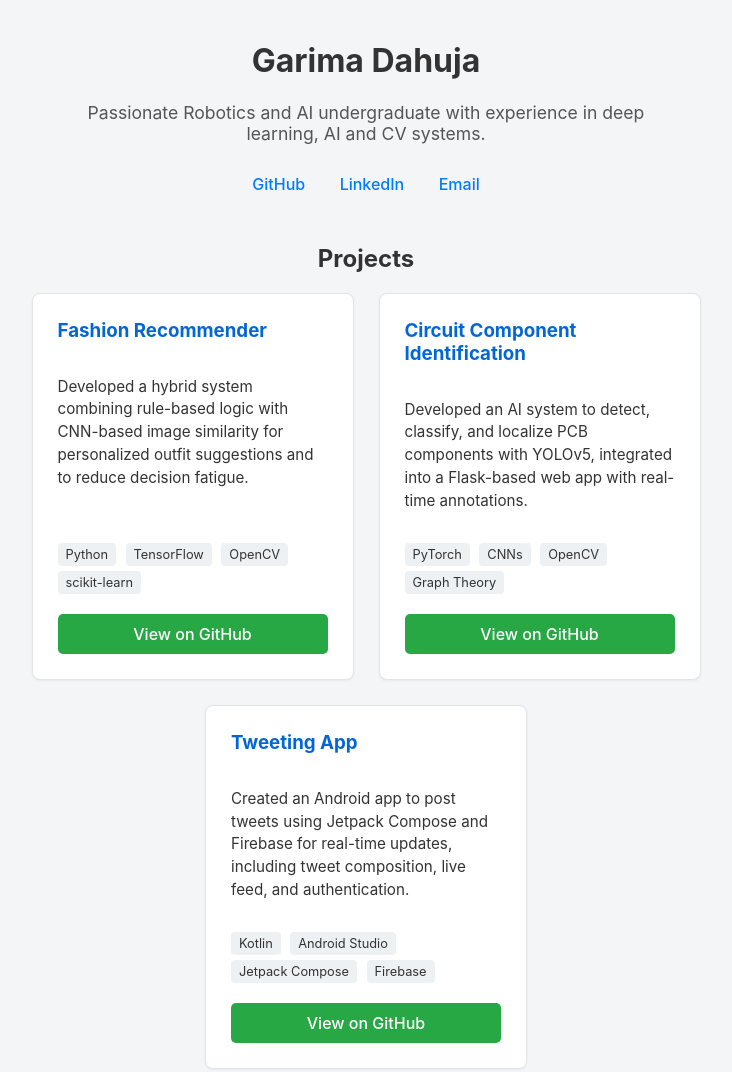
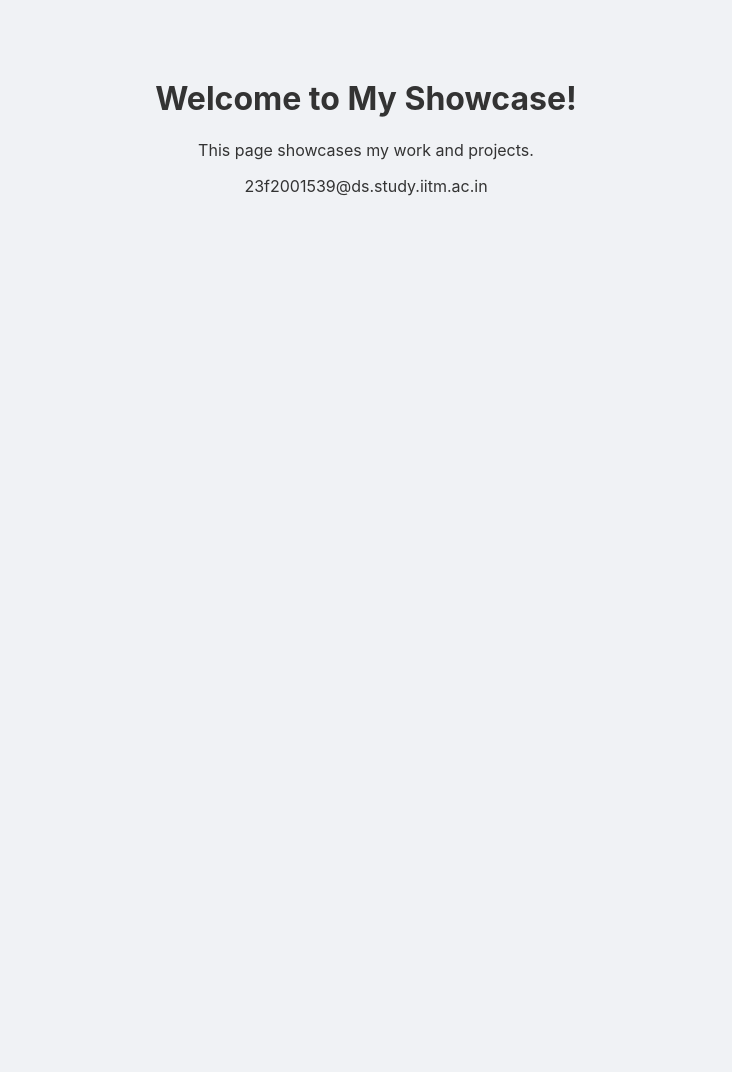
Before and after one commit to Ishan-412/my-portfolio, a plain HTML site: page index.html in a window 1280 px wide. Shown: the top 1072 px of the page, without its empty margins (274-1006 px from the left). After the commit the page ends 800 px from the top, so only its background shows below. Drawn offline with Linux system fonts and the light colour scheme.

Commit message:
revert: return to simple portfolio version

```diff
--- a/index.html
+++ b/index.html
@@ -3,65 +3,13 @@
 <head>
     <meta charset="UTF-8">
     <meta name="viewport" content="width=device-width, initial-scale=1.0">
-    <title>Garima Dahuja's Portfolio</title>
+    <title>My Work Showcase</title>
     <link rel="stylesheet" href="style.css">
 </head>
 <body>
-
-    <div class="container">
-        <h1>Garima Dahuja</h1>
-        <p class="intro-text">Passionate Robotics and AI undergraduate with experience in deep learning, AI and CV systems.</p>
-        <div class="contact-links">
-            <a href="https://github.com/GarimaDahuja" target="_blank">GitHub</a>
-            <a href="https://linkedin.com/in/garima-dahuja" target="_blank">LinkedIn</a>
-            <a href="mailto:garimadahuja@gmail.com">Email</a>
-        </div>
-
-        <div class="projects-section">
-            <h2>Projects</h2>
-            <div class="projects-container">
-
-                <div class="project-card">
-                    <h3>Fashion Recommender</h3>
-                    <p>Developed a hybrid system combining rule-based logic with CNN-based image similarity for personalized outfit suggestions and to reduce decision fatigue.</p>
-                    <div class="tags-container">
-                        <span class="tag">Python</span>
-                        <span class="tag">TensorFlow</span>
-                        <span class="tag">OpenCV</span>
-                        <span class="tag">scikit-learn</span>
-                    </div>
-                    <a href="https://github.com/GarimaDahuja" target="_blank" class="project-link">View on GitHub</a>
-                </div>
-
-                <div class="project-card">
-                    <h3>Circuit Component Identification</h3>
-                    <p>Developed an AI system to detect, classify, and localize PCB components with YOLOv5, integrated into a Flask-based web app with real-time annotations.</p>
-                    <div class="tags-container">
-                        <span class="tag">PyTorch</span>
-                        <span class="tag">CNNs</span>
-                        <span class="tag">OpenCV</span>
-                        <span class="tag">Graph Theory</span>
-                    </div>
-                    <a href="https://github.com/GarimaDahuja" target="_blank" class="project-link">View on GitHub</a>
-                </div>
-
-                <div class="project-card">
-                    <h3>Tweeting App</h3>
-                    <p>Created an Android app to post tweets using Jetpack Compose and Firebase for real-time updates, including tweet composition, live feed, and authentication.</p>
-                    <div class="tags-container">
-                        <span class="tag">Kotlin</span>
-                        <span class="tag">Android Studio</span>
-                        <span class="tag">Jetpack Compose</span>
-                        <span class="tag">Firebase</span>
-                    </div>
-                    <a href="https://github.com/GarimaDahuja" target="_blank" class="project-link">View on GitHub</a>
-                </div>
-            </div>
-        </div>
-
-        <p class="footer-email">23f2001539@ds.study.iitm.ac.in</p>
-
-    </div>
-
+    <h1>Welcome to My Showcase!</h1>
+    <p>This page showcases my work and projects.</p>
+    <p>
+        23f2001539@ds.study.iitm.ac.in</p>
 </body>
 </html>
--- a/style.css
+++ b/style.css
@@ -1,111 +1,7 @@
 body {
     font-family: -apple-system, BlinkMacSystemFont, sans-serif;
-    background-color: #f4f5f7;
+    background-color: #f0f2f5;
+    text-align: center;
+    padding: 50px;
     color: #333;
-    margin: 0;
-    padding: 20px;
 }
-
-.container {
-    max-width: 960px;
-    margin: 0 auto;
-    text-align: center;
-}
-
-.intro-text {
-    font-size: 1.1em;
-    color: #555;
-    max-width: 600px;
-    margin: 10px auto 30px; /* Adds space below the intro text */
-}
-
-/* --- New Contact Links Styles --- */
-.contact-links {
-    margin-bottom: 40px;
-}
-
-.contact-links a {
-    text-decoration: none;
-    color: #007bff;
-    margin: 0 15px;
-    font-weight: 500;
-}
-
-.contact-links a:hover {
-    text-decoration: underline;
-}
-
-/* --- Project Styles --- */
-
-.projects-section {
-    margin-top: 50px;
-}
-
-.projects-container {
-    display: flex;
-    justify-content: center;
-    flex-wrap: wrap;
-    gap: 25px;
-}
-
-.project-card {
-    background-color: #ffffff;
-    border: 1px solid #e1e4e8;
-    border-radius: 8px;
-    box-shadow: 0 1px 3px rgba(0,0,0,0.05);
-    padding: 25px;
-    width: 270px;
-    text-align: left;
-    transition: transform 0.2s, box-shadow 0.2s;
-    display: flex;
-    flex-direction: column;
-}
-
-.project-card:hover {
-    transform: translateY(-5px);
-    box-shadow: 0 5px 15px rgba(0,0,0,0.1);
-}
-
-.project-card h3 {
-    margin-top: 0;
-    color: #0366d6;
-}
-
-.project-card p {
-    flex-grow: 1; /* Makes sure cards have same height */
-    font-size: 0.95em;
-    line-height: 1.5;
-}
-
-/* --- New Tag Styles --- */
-.tags-container {
-    margin-top: 15px;
-}
-
-.tag {
-    display: inline-block;
-    background-color: #eef1f4;
-    color: #333;
-    padding: 4px 8px;
-    border-radius: 4px;
-    font-size: 0.8em;
-    margin-right: 5px;
-    margin-bottom: 5px;
-}
-
-.project-link {
-    display: inline-block;
-    margin-top: 15px;
-    padding: 10px 18px;
-    background-color: #28a745;
-    color: #ffffff;
-    text-align: center;
-    text-decoration: none;
-    border-radius: 5px;
-    font-weight: 500;
-    transition: background-color 0.2s;
-}
-
-.project-link:hover {
-    background-color: #218838;
-}
```
